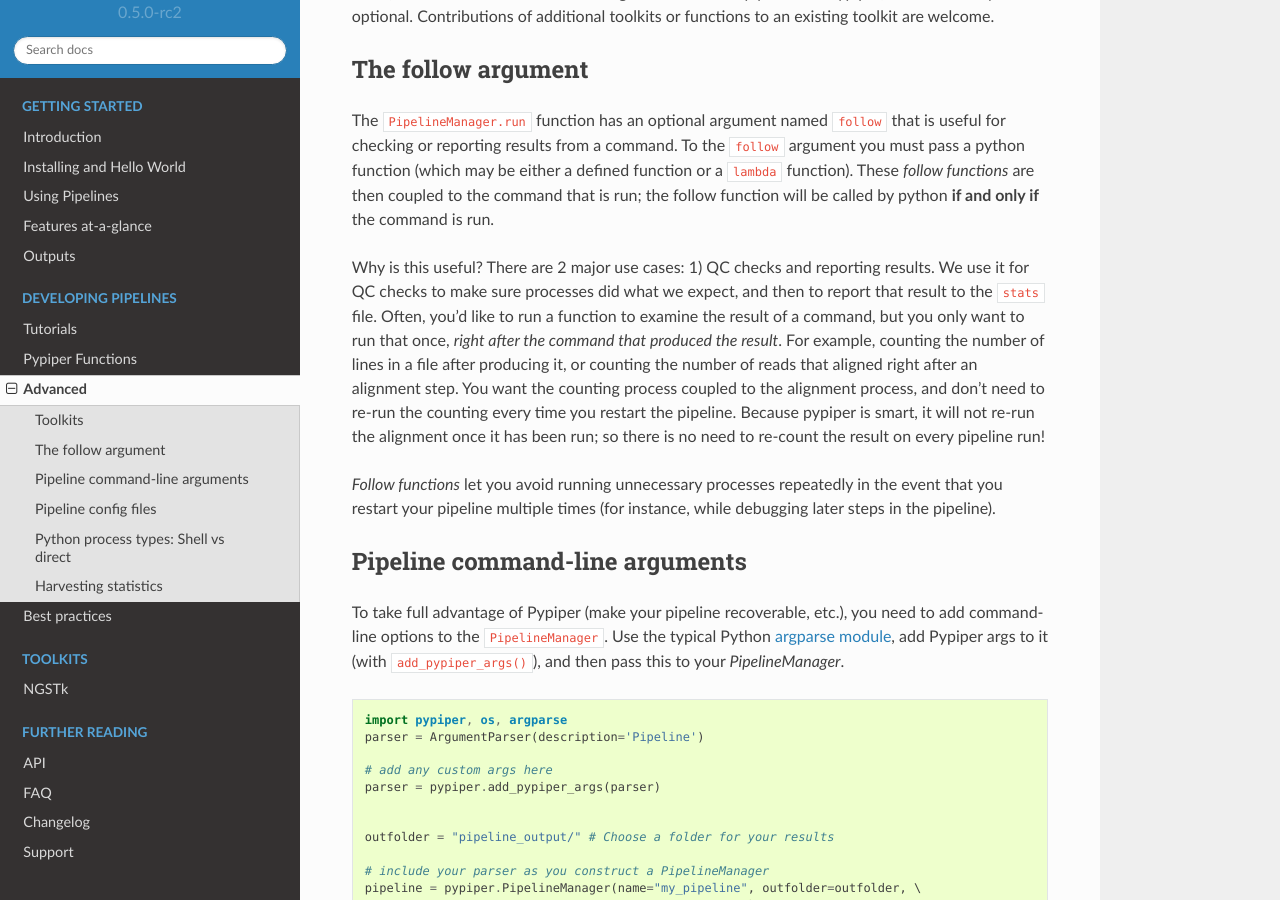
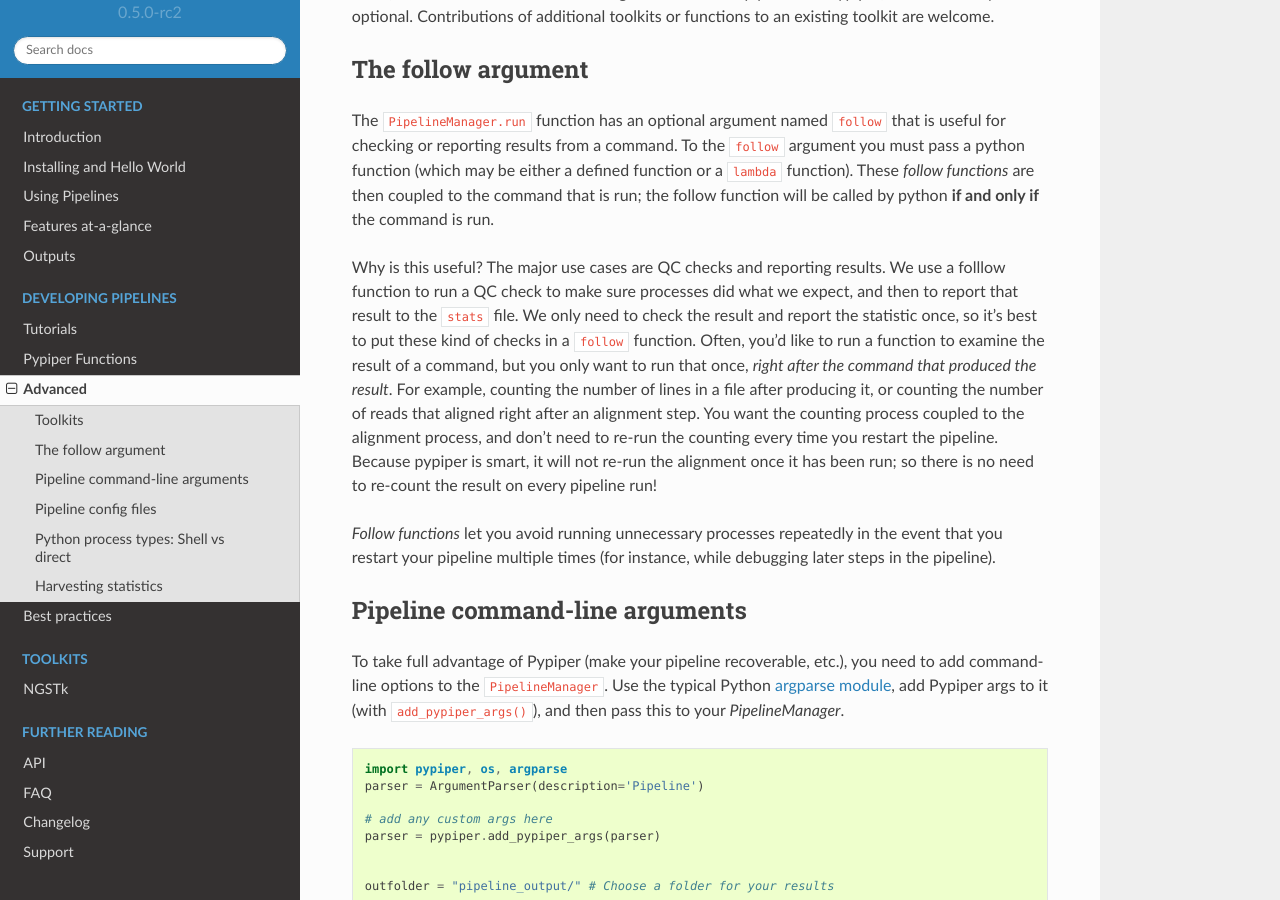
Before and after one commit to databio/pypiper, a Sphinx documentation site: the page built from doc/source/advanced.rst, in a window 1280 px wide and 900 px high, scrolled down 332 px. Built offline with Sphinx 7.4.7 and the Read the Docs theme 2.0.0, drawn with Linux system fonts in a browser that asks for light colours.

Commit message:
docs clarify

```diff
--- a/doc/source/advanced.rst
+++ b/doc/source/advanced.rst
@@ -13,7 +13,7 @@
 ****************************************************
 The ``PipelineManager.run`` function has an optional argument named ``follow`` that is useful for checking or reporting results from a command. To the ``follow`` argument you must pass a python function (which may be either a defined function or a ``lambda`` function). These *follow functions* are then coupled to the command that is run; the follow function will be called by python **if and only if** the command is run.
 
-Why is this useful? There are 2 major use cases: 1) QC checks and reporting results. We use it for QC checks to make sure processes did what we expect, and then to report that result to the ``stats`` file. Often, you'd like to run a function to examine the result of a command, but you only want to run that once, *right after the command that produced the result*. For example, counting the number of lines in a file after producing it, or counting the number of reads that aligned right after an alignment step. You want the counting process coupled to the alignment process, and don't need to re-run the counting every time you restart the pipeline. Because pypiper is smart, it will not re-run the alignment once it has been run; so there is no need to re-count the result on every pipeline run!
+Why is this useful? The major use cases are QC checks and reporting results. We use a folllow function to  run a QC check to make sure processes did what we expect, and then to report that result to the ``stats`` file. We only need to check the result and report the statistic once, so it's best to put these kind of checks in a ``follow`` function. Often, you'd like to run a function to examine the result of a command, but you only want to run that once, *right after the command that produced the result*. For example, counting the number of lines in a file after producing it, or counting the number of reads that aligned right after an alignment step. You want the counting process coupled to the alignment process, and don't need to re-run the counting every time you restart the pipeline. Because pypiper is smart, it will not re-run the alignment once it has been run; so there is no need to re-count the result on every pipeline run!
 
 *Follow functions* let you avoid running unnecessary processes repeatedly in the event that you restart your pipeline multiple times (for instance, while debugging later steps in the pipeline).
 
```
